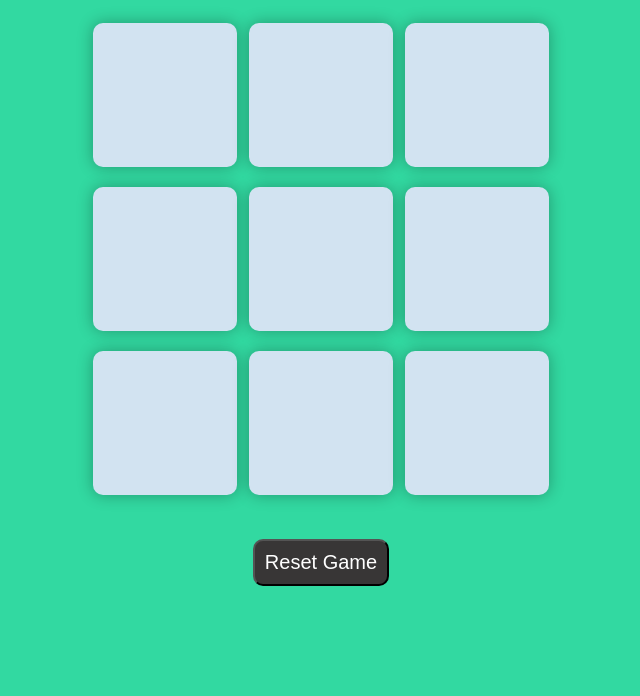
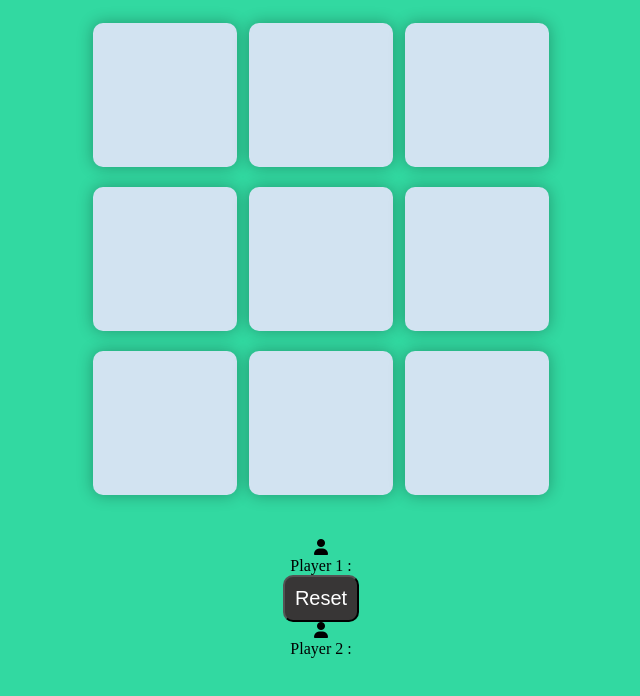
Before and after one commit to nazishshaheen/tic_tac_toe-Game, a plain HTML site: page index.html in a window 1280 px wide. Shown: the part 58-754 px from the top of the page, without its empty margins (319-959 px from the left). Drawn offline with Linux system fonts and the light colour scheme.

Commit message:
added new elements for score and name

```diff
--- a/index.html
+++ b/index.html
@@ -1,17 +1,20 @@
 <!DOCTYPE html>
 <html lang="en">
+
 <head>
     <meta charset="UTF-8">
     <meta name="viewport" content="width=device-width, initial-scale=1.0">
     <title>Tic Tac Toe</title>
     <link rel="stylesheet" href="ticTacToe.css">
+    <script src="https://kit.fontawesome.com/3fef92542b.js" crossorigin="anonymous"></script>
 </head>
+
 <body>
     <div class="msg-container hide">
         <p class="msg">Winner</p>
         <button class="new-button">New Game</button>
     </div>
-    <h1>Tic Tac Toe</h1>
+    <h1 class="heading">Tic Tac Toe</h1>
     <div class="game-container">
         <div class="game">
             <button class="box"></button>
@@ -26,8 +29,21 @@
         </div>
     </div>
     <div class="reset-container">
-        <button class="reset-button">Reset Game</button>
+        <div class="outer-container">
+            <div class="outer outer1">
+                <div class="player1 player"><i class="fa-solid fa-user"></i></div>
+            </div>
+            <p><span id="player1">Player 1</span> : <span id="p1-score"></span></p>
+        </div>
+        <button class="reset-button">Reset</button>
+        <div class="outer-container">
+            <div class="outer outer2">
+                <div class="player2 player"><i class="fa-solid fa-user"></i></div>
+            </div>
+            <p ><span id="player2">Player 2</span> : <span id="p2-score"></span></p>
+        </div>
     </div>
-    <script src="ticTacToe.js"></script>
+    <script src="ticTacToe.js" id="script"></script>
 </body>
+
 </html>
```
